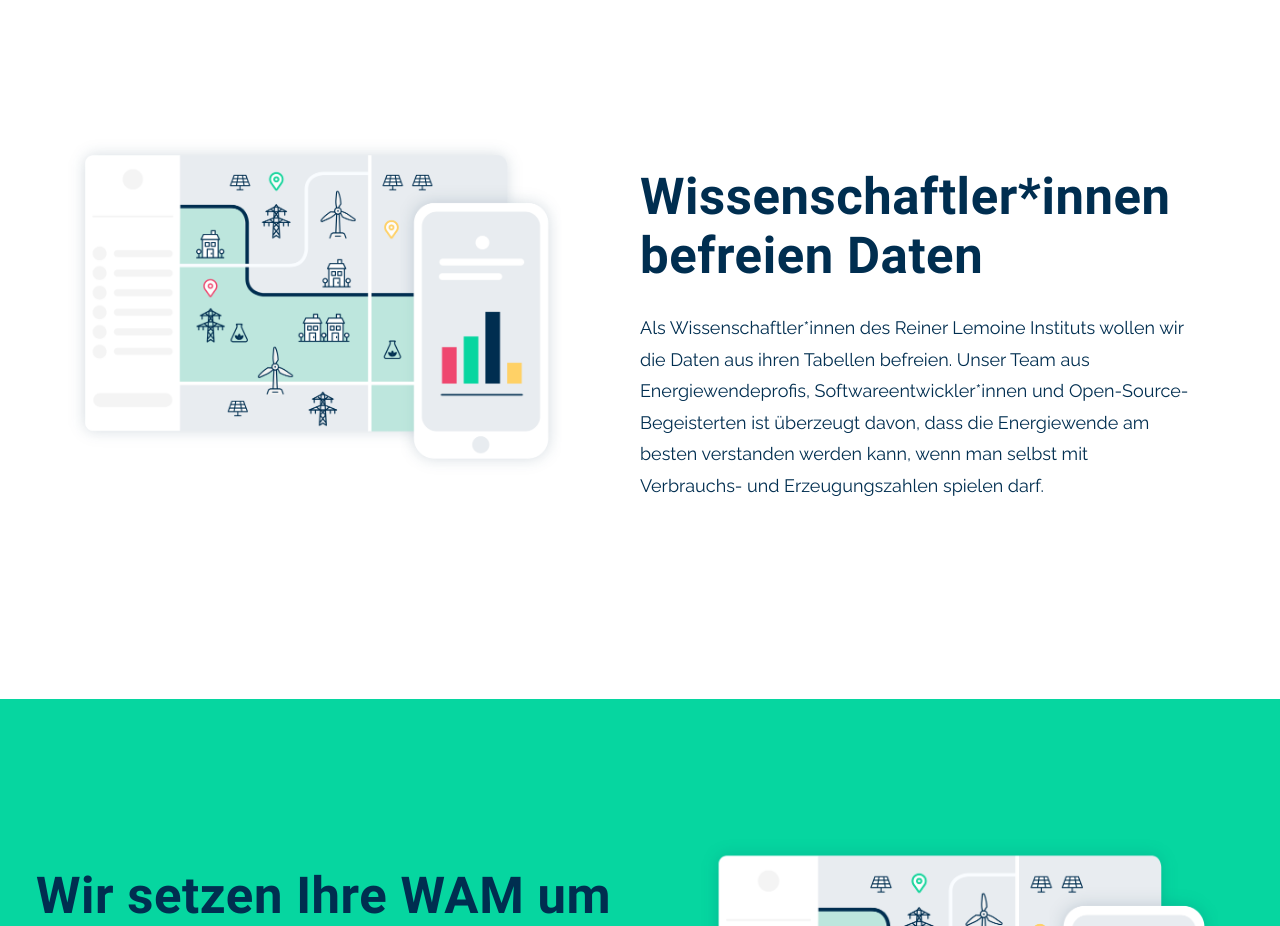
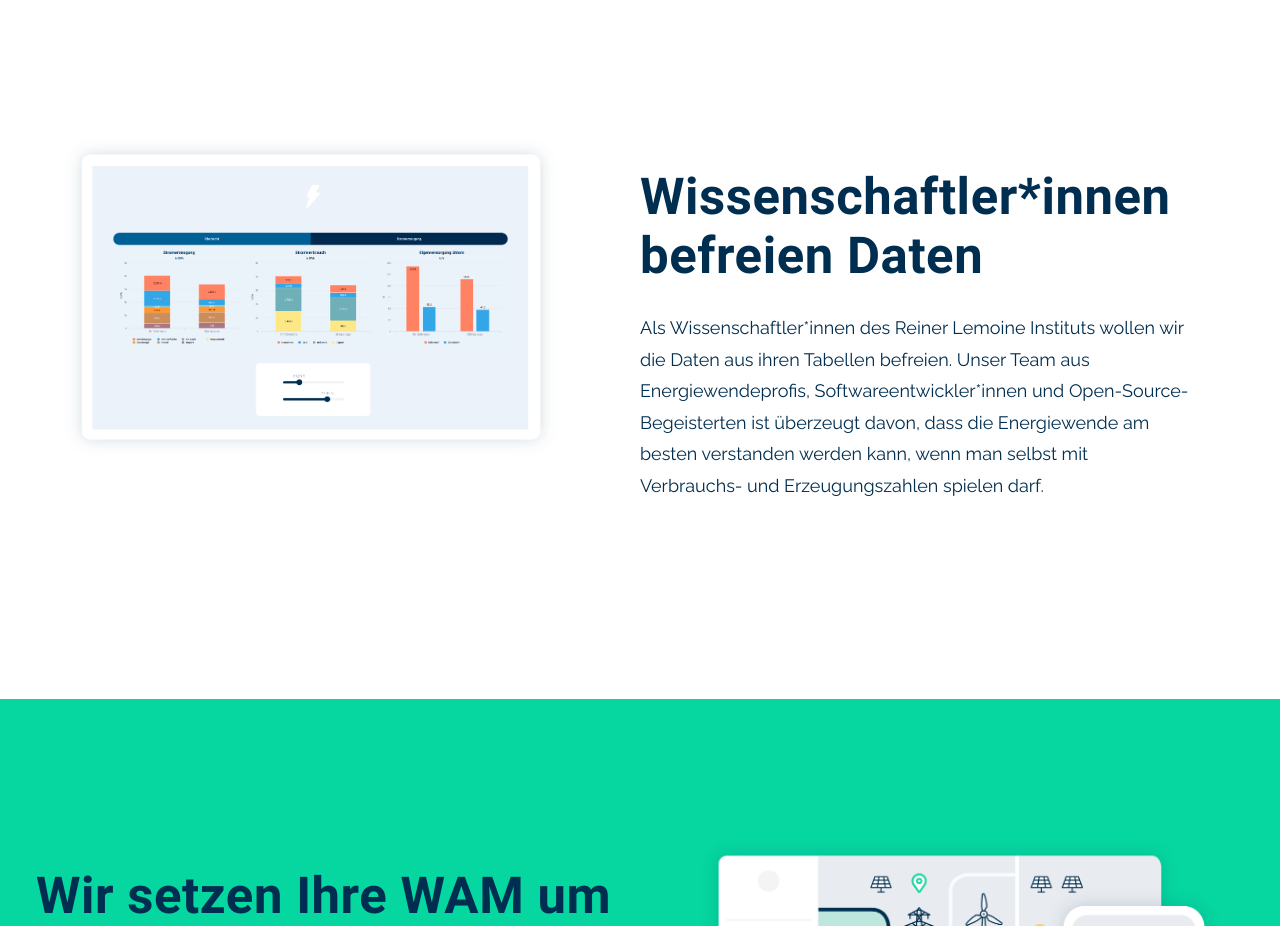
Before and after one commit to rl-institut/WAM-Homepage, a plain HTML site: page index.html in a window 1280 px wide. Shown: the part 3340-4266 px from the top of the page. Drawn offline with Linux system fonts and the light colour scheme.

Commit message:
add charts illustration

```diff
--- a/index.html
+++ b/index.html
@@ -122,7 +122,7 @@
         <div>
           <div class="skills__item skills__item--reversed">
             <div class="img">
-              <img src="assets/illustrations/WAM_Illustrations_hero.png" alt="Illustration von einer Karte auf dem Browser, die das Energiesystem darstellen sollte">
+              <img src="assets/illustrations/WAM_Illustrations_charts.png" alt="Verschiedene Charts über die Energieleistung auf einem Desktop Bildschirm">
             </div>
             <div class="text">
               <h2>Wissenschaftler*innen befreien Daten</h2>
```
Also changed, not shown: assets/illustrations/WAM_Illustrations_charts.png (added).
